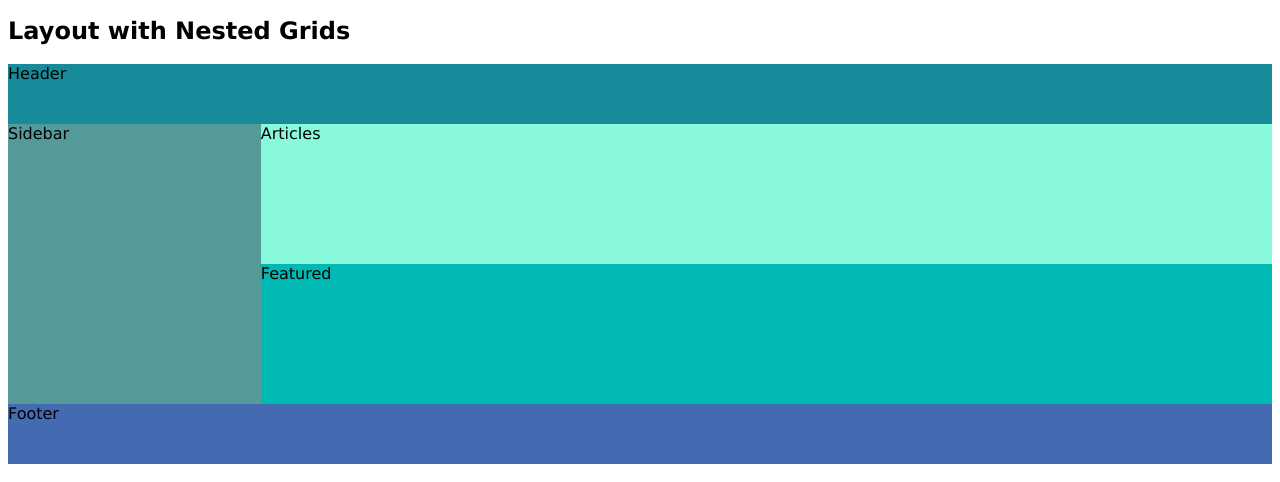
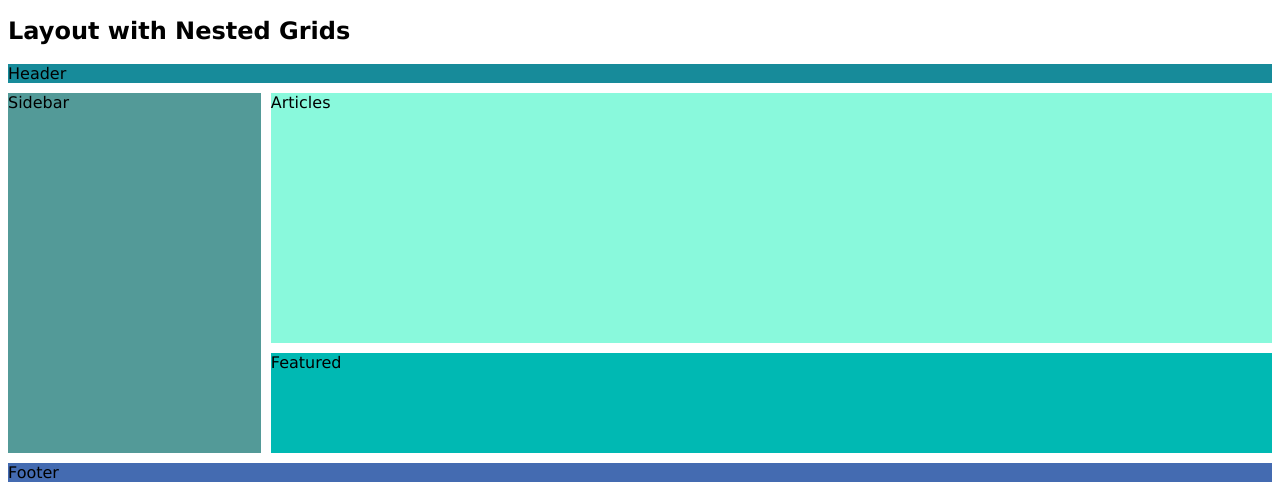
Before and after one commit to AltCtrlFly/COMM672_assignmentM7, a plain HTML site: page beginning/part1/index.html in a window 1280 px wide. Shown: the part 665-1147 px from the top of the page. Drawn offline with Linux system fonts and the light colour scheme.

Commit message:
Update styles.css for Part 1

```diff
--- a/beginning/part1/css/styles.css
+++ b/beginning/part1/css/styles.css
@@ -54,31 +54,40 @@ body {
     align-items: center;
     justify-content: center;
 }
+/* Main Grid */
+main {
+    display: grid;
+    grid-template-rows: 1fr 1fr;
+    gap: 10px;
+}
 /* Layout w/ Nested Grids */
 .g3 {
     height: 400px;
     display: grid;
     grid-template-areas:
-        "header header header"
-        "sidebar main main"
-        "footer footer footer";
-    grid-template-rows: 1fr 4fr 1fr;
-    grid-template-columns: minmax(200px, 20%) 1fr;
+        "header header"
+        "sidebar main"
+        "footer footer";
+    grid-template-rows: 1fr 1fr fr;
+    grid-template-columns: 20% 1fr;
+    gap: 10px;
 }
-/* Nested Grids Colors */
+main {
+    display: grid;
+    grid-template-rows: 1fr;
+}
+/* Grid Item Styles */
 header {
     background-color: #178b9a;
     grid-area: header;
 }
 .articles {
     background-color: #89f9dc;
-    grid-area: articles;
-    height: 140px;
+    height: 250px;
 }
 .featured {
     background-color: #00b9b3;
-    grid-area: featured;
-    height: 140px;
+    height: 100px;
 }
 aside {
     background-color: #539a98;
```
